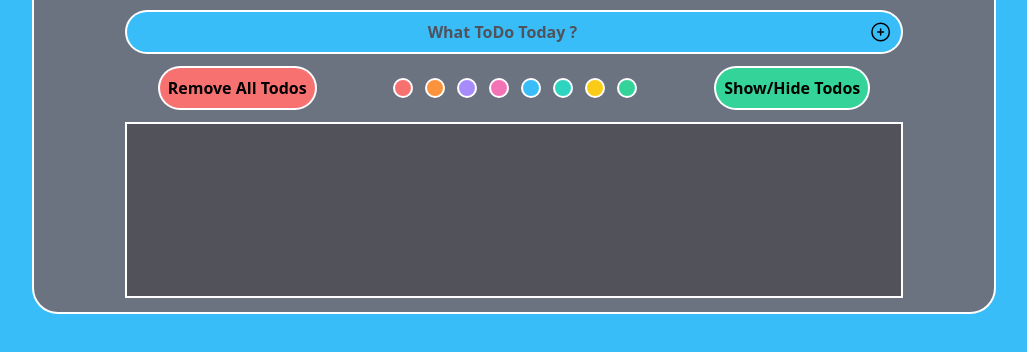
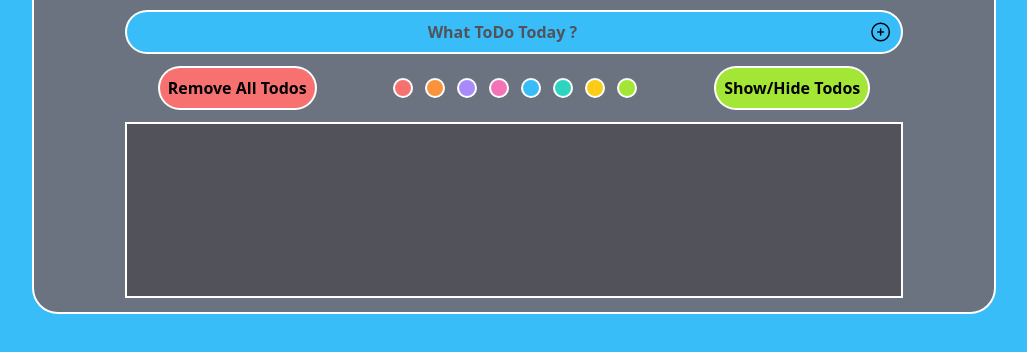
Before and after one commit to Ali-boorboor/ToDo-list, a website built with Vite: page index.html in a window 1280 px wide. Shown: the part 280-632 px from the top of the page, without its empty margins (126-1153 px from the left). Built offline with nearby package versions, Linux system fonts and the light colour scheme.

Commit message:
fix a color bug

```diff
--- a/index.html
+++ b/index.html
@@ -26,9 +26,9 @@
           <p id="color-picker" data-bg = "bg-sky-400" class="bg-sky-400 ring-white ring-2 rounded-full w-4 h-4 cursor-pointer"></p>
           <p id="color-picker" data-bg = "bg-teal-400" class="bg-teal-400 ring-white ring-2 rounded-full w-4 h-4 cursor-pointer"></p>
           <p id="color-picker" data-bg = "bg-yellow-400" class="bg-yellow-400 ring-white ring-2 rounded-full w-4 h-4 cursor-pointer"></p>
-          <p id="color-picker" data-bg="bg-emerald-400" class="bg-emerald-400 ring-white ring-2 rounded-full w-4 h-4 cursor-pointer"></p>
+          <p id="color-picker" data-bg="bg-lime-400" class="bg-lime-400 ring-white ring-2 rounded-full w-4 h-4 cursor-pointer"></p>
         </div>
-        <p id="show-hide-btn" class="cursor-pointer font-bold bg-emerald-400 p-2 rounded-full ring-2 ring-white dark:text-white text-black">Show/Hide Todos</p>
+        <p id="show-hide-btn" class="cursor-pointer font-bold bg-lime-400 p-2 rounded-full ring-2 ring-white dark:text-white text-black">Show/Hide Todos</p>
       </section>
       <ul id="todo-items-wrapper" class="flex flex-col gap-4 w-5/6 h-full p-4 ring-2 ring-white bg-zinc-600 dark:bg-zinc-700 scrollbar scrollbar-thumb-sky-400 dark:scrollbar-thumb-gray-500 scrollbar-track-white overflow-auto scrollbar-w-3"></ul>
     </section>
```
